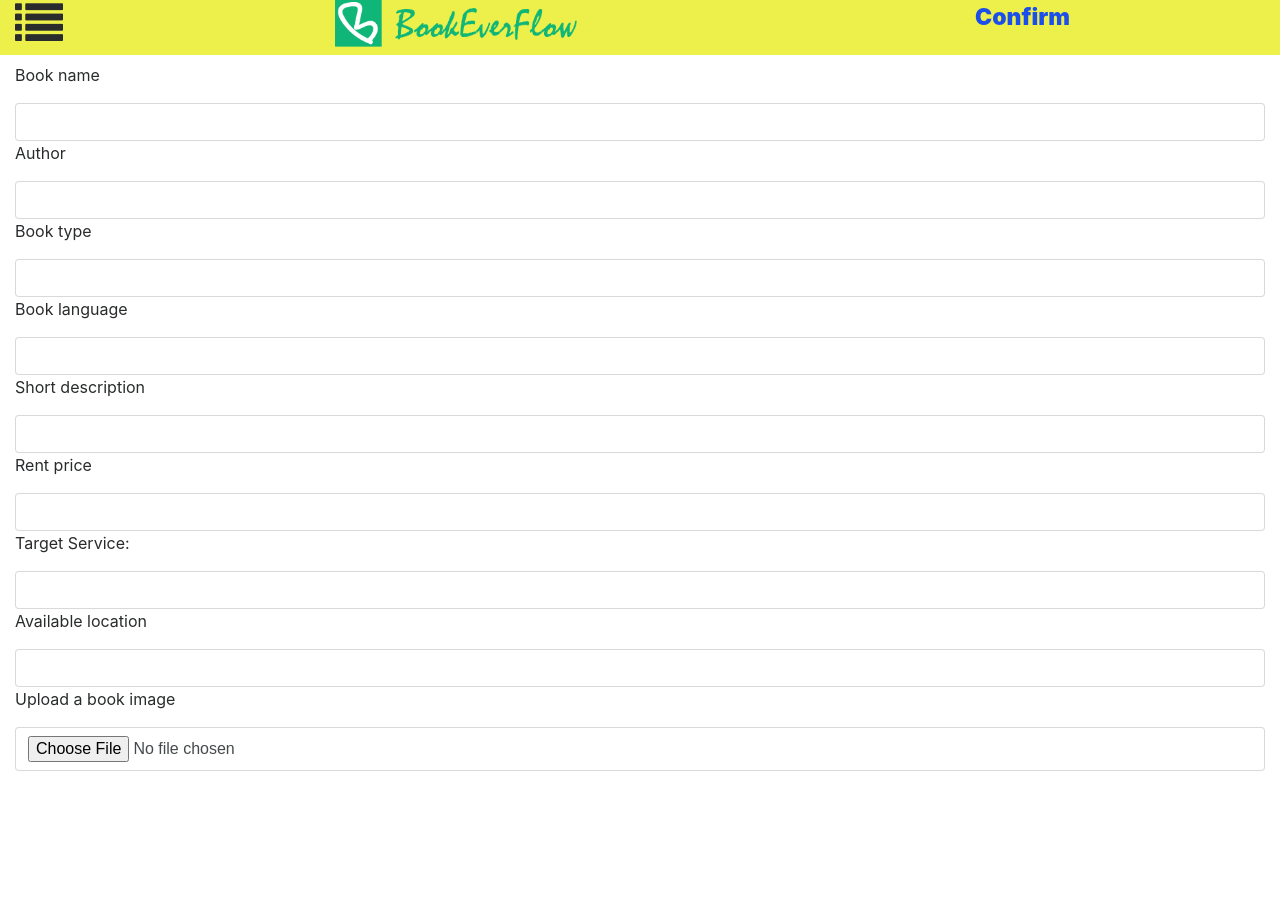
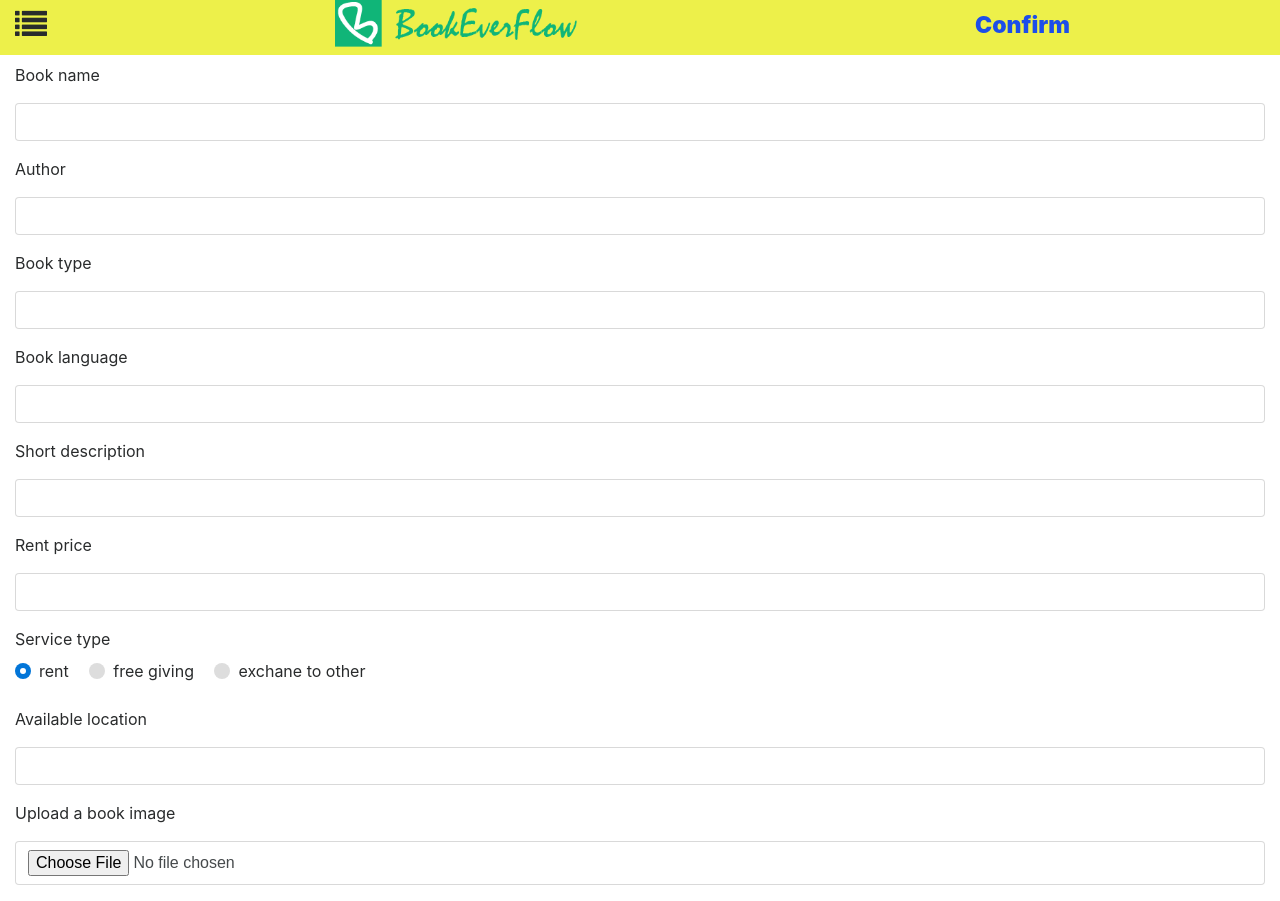
Before and after one commit to Bookeverflow/Bookeverflow, a Flask app: page /addbook in a window 1280 px wide. Before the commit the page ends 771 px from the top, so only its background shows below. Run offline with Flask 2, Linux system fonts and the light colour scheme; a user stored in the database is signed in; style sheets or scripts are compiled from the project's sources; some libraries are stand-ins or nearby versions.

Commit message:
fixed some ui in addbook

```diff
--- a/app/static/css/base.css
+++ b/app/static/css/base.css
@@ -17,7 +17,9 @@
   background-origin: content-box;
   background-size: contain;
   background-repeat: no-repeat;
+  height: 100%;
 }
+
 .headroom{
     transition:transform .25s ease-in-out;
     will-change:transform
@@ -30,3 +32,8 @@
 .headroom--unpinned{
     transform:translateY(-120%)
 }
+
+.row.vertical-align {
+    display: flex;
+    align-items: center;
+}
--- a/app/static/js/base.js
+++ b/app/static/js/base.js
@@ -2,5 +2,8 @@
   $(document).ready(function(){
 
     $("#header").headroom();
+    $('.logofield').click(function() {
+        window.location.href = '/';
+    });
 });
   }(jQuery));
--- a/app/templates/_formhelpers.html
+++ b/app/templates/_formhelpers.html
@@ -9,5 +9,5 @@
     {% endfor %}
     </ul>
   {% endif %}
-  </dd>
+</div>
 {% endmacro %}
--- a/app/templates/addbook.html
+++ b/app/templates/addbook.html
@@ -17,7 +17,6 @@
 
 {% block content %}
 
-  <!-- Search Bar -->
   <form method="post" class="addbookform" enctype="multipart/form-data">
     {{ form.csrf_token }}
 
@@ -27,7 +26,24 @@
     {{ render_field(form.language) }}
     {{ render_field(form.description) }}
     {{ render_field(form.price) }}
-    {{ render_field(form.service_type) }}
+    <div class="form-group">
+      <label for="formGroupExampleInput">Service type </label> <br>
+      <label class="custom-control custom-radio">
+        <input id="service_type1" value="rent" name="service_type" type="radio" checked class="custom-control-input">
+        <span class="custom-control-indicator"></span>
+        <span class="custom-control-description">rent</span>
+      </label>
+      <label class="custom-control custom-radio">
+        <input id="service_type2" value="free" name="service_type" type="radio" class="custom-control-input">
+        <span class="custom-control-indicator"></span>
+        <span class="custom-control-description">free giving</span>
+      </label>
+      <label class="custom-control custom-radio">
+        <input id="service_type3" value="exchange" name="service_type" type="radio" class="custom-control-input">
+        <span class="custom-control-indicator"></span>
+        <span class="custom-control-description">exchane to other</span>
+      </label>
+    </div>
     {{ render_field(form.target_place) }}
     {{ render_field(form.image) }}
   </form>
--- a/app/templates/base.html
+++ b/app/templates/base.html
@@ -40,7 +40,7 @@
   <body>
     <div class="container-fluid">
 
-      <header class="row" id="header">
+      <header class="row vertical-align" id="header">
       <!--
         {% if current_user.is_authenticated %}
         <h2>Hi, {{ current_user.nickname }}!</h2>
@@ -50,7 +50,7 @@
         <div class="col-3">
           A
         </div> -->
-        <i class="col-3 fa fa-list fa-3x" aria-hidden="true"></i>
+        <i class="col-3 fa fa-list fa-2x" aria-hidden="true"></i>
 
         <div class="col-6 text-center logofield">
         </div>
--- a/app/templates/index.html
+++ b/app/templates/index.html
@@ -31,6 +31,7 @@
         <div class="col-8">
           <div class="row">Book Name: {{ book.name }}</div>
           <div class="row">Author: {{ book.author }}</div>
+          <div class="row break-field">{{ book.description }}</div>
         </div>
       </div>
       <div class="row">
--- a/app/views.py
+++ b/app/views.py
@@ -27,6 +27,8 @@ def index():
             'image': record.get_image(),
             'name': record.name,
             'author': record.author,
+            'description': record.description if len(record.description) < 100 \
+        else record.description[:100] + '...',
             'service_type': record.service_type,
             'language': record.language
         } for record in bookrecords]
@@ -97,7 +99,7 @@ def addbook():
         newbook.language = form.language.data
         newbook.target_place = form.target_place.data
         newbook.price = form.price.data
-        newbook.service_type = form.service_type.data
+        newbook.service_type = request.form['service_type']
         newbook.is_exchanged = False
 
         db.session.add(newbook)
@@ -119,5 +121,9 @@ def addbook():
                            form=form)
 
 
-# @app.route('/bookdetail', methods=['GET', 'POST'])
-# def
+@app.route('/bookdetail/<record_uuid>', methods=['GET', 'POST'])
+def bookdetail(record_uuid):
+    bookrecord = BookRecord.query.filter_by(uuid=record_uuid).first()
+    return render_template('bookdetail.html',
+                           title=bookrecord.name,
+                           bookrecord=bookrecord)
```
Also changed, not shown: app/static/css/index.css (+13 -0 lines), app/static/js/index.js (+7 -0 lines), app/templates/bookdetail.html (+20 -0 lines), app.db.
